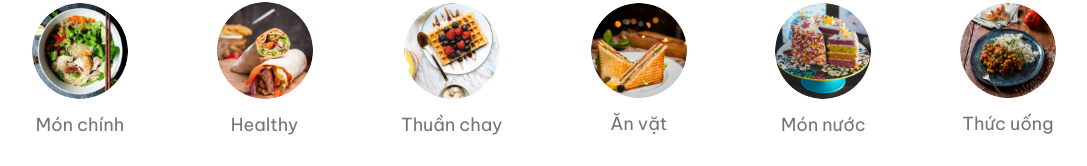
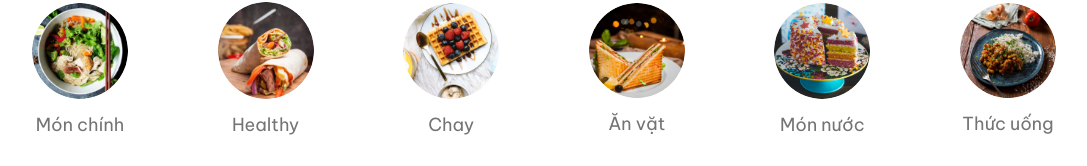
Before and after one commit to lambaluan2609/Food-Del, a React (Vite) app in the folder frontend/: page / in a window 1280 px wide. Shown: the part 634-800 px from the top of the page, without its empty margins (96-1183 px from the left). Built offline with nearby package versions, Linux system fonts and the light colour scheme; no server answers.

Commit message:
fix asstest

```diff
--- a/frontend/src/assets/assets.js
+++ b/frontend/src/assets/assets.js
@@ -74,7 +74,7 @@ export const menu_list = [
         menu_image: menu_2
     },
     {
-        menu_name: "Thuần chay",
+        menu_name: "Chay",
         menu_image: menu_3
     },
     {
```
